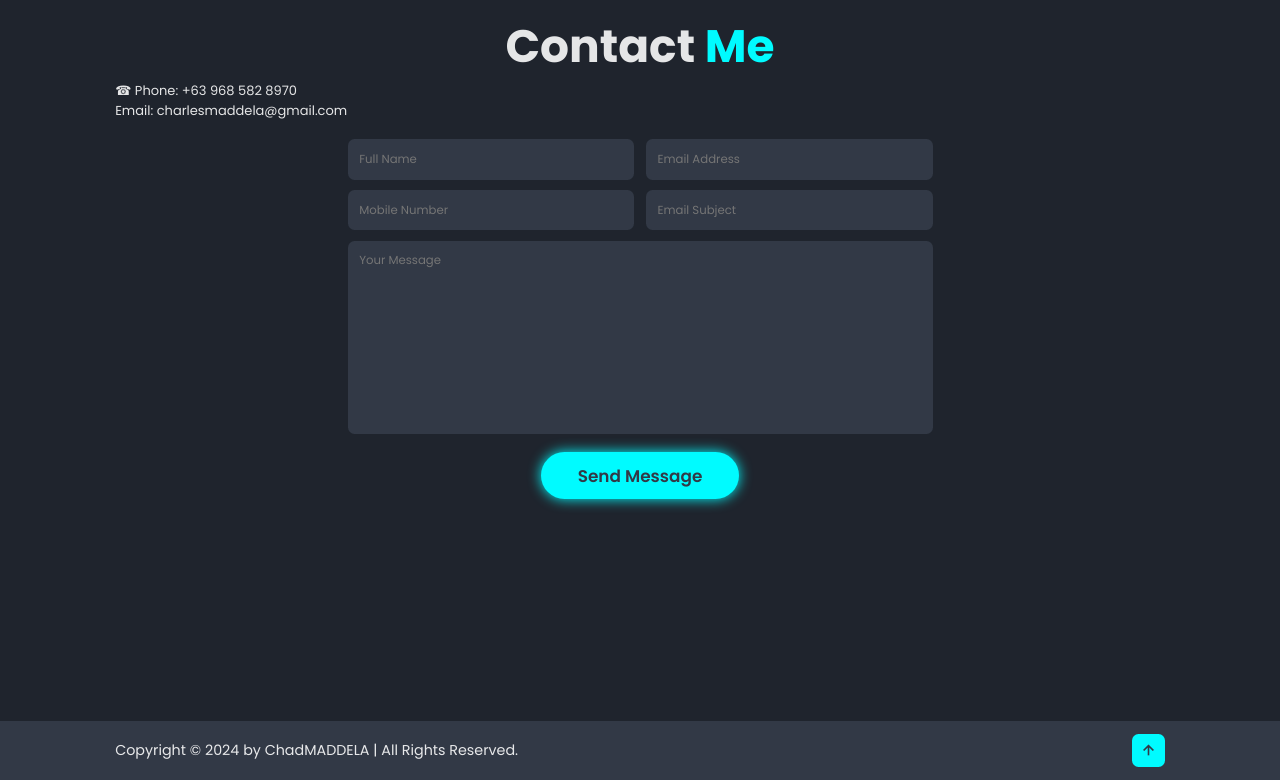
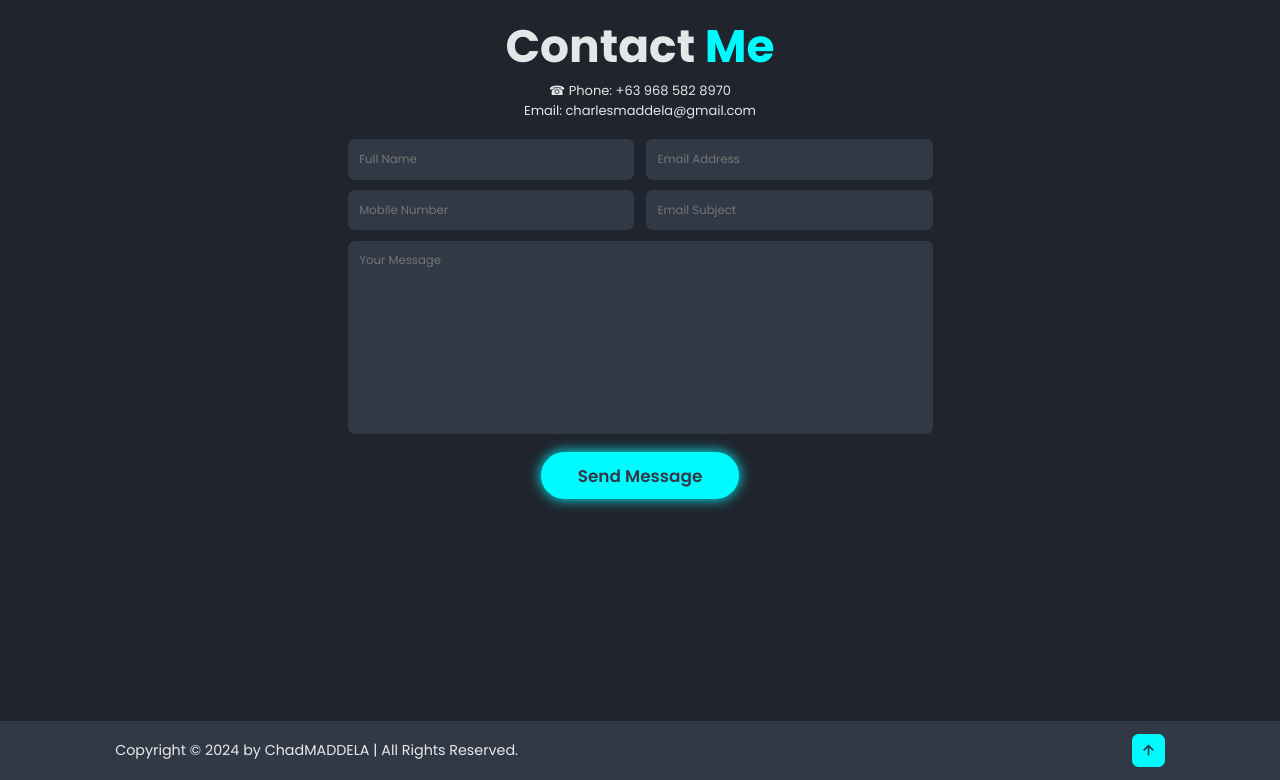
Before and after one commit to ChadMaddela/Portfolio, a plain HTML site: page index.html in a window 1280 px wide. Shown: the part 2479-3259 px from the top of the page. Drawn offline with nearby package versions, Linux system fonts and the light colour scheme.

Commit message:
Update contact info

```diff
--- a/style.css
+++ b/style.css
@@ -381,6 +381,13 @@ span {
   margin-bottom: 3rem;
 }
 
+.contact-info {
+  display: flex;
+  flex-direction: column;
+  justify-content: center;
+  align-items: center;
+}
+
 .contact form .input-box {
   display: flex;
   justify-content: space-between;
```
